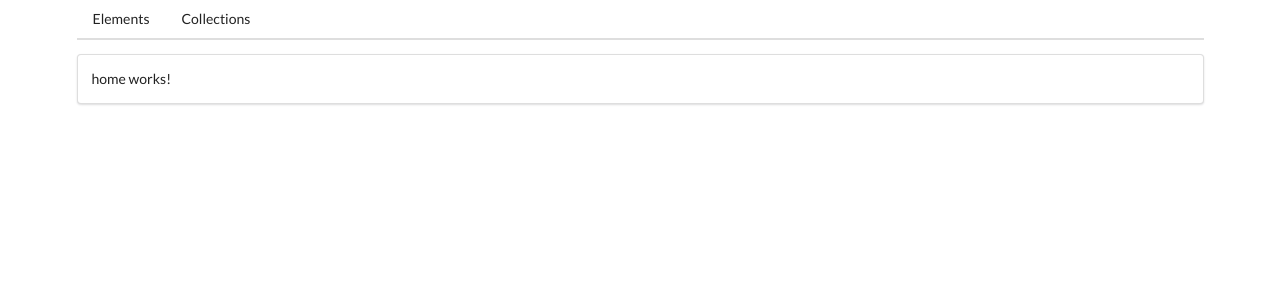
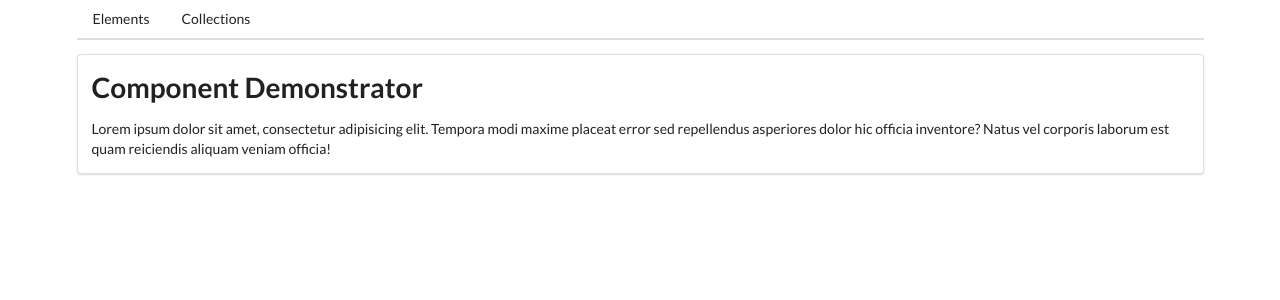
Before and after one commit to evgeniyp92/angular-learning, an Angular app in the folder comps-no-standalone/: page / in a window 1280 px wide. Shown: the top 300 px of the page. Built offline with nearby package versions, Linux system fonts and the light colour scheme.

Commit message:
write home and not found components

```diff
--- a/comps-no-standalone/src/app/home/home.component.html
+++ b/comps-no-standalone/src/app/home/home.component.html
@@ -1 +1,6 @@
-<p>home works!</p>
+<h1>Component Demonstrator</h1>
+<p>
+  Lorem ipsum dolor sit amet, consectetur adipisicing elit. Tempora modi maxime
+  placeat error sed repellendus asperiores dolor hic officia inventore? Natus
+  vel corporis laborum est quam reiciendis aliquam veniam officia!
+</p>
--- a/comps-no-standalone/src/app/not-found/not-found.component.html
+++ b/comps-no-standalone/src/app/not-found/not-found.component.html
@@ -1 +1,3 @@
-<p>not-found works!</p>
+<h1>Error 404: Not a valid link</h1>
+<p>Looks like you took a wrong turn</p>
+<a routerLink="/">Go back</a>
```
